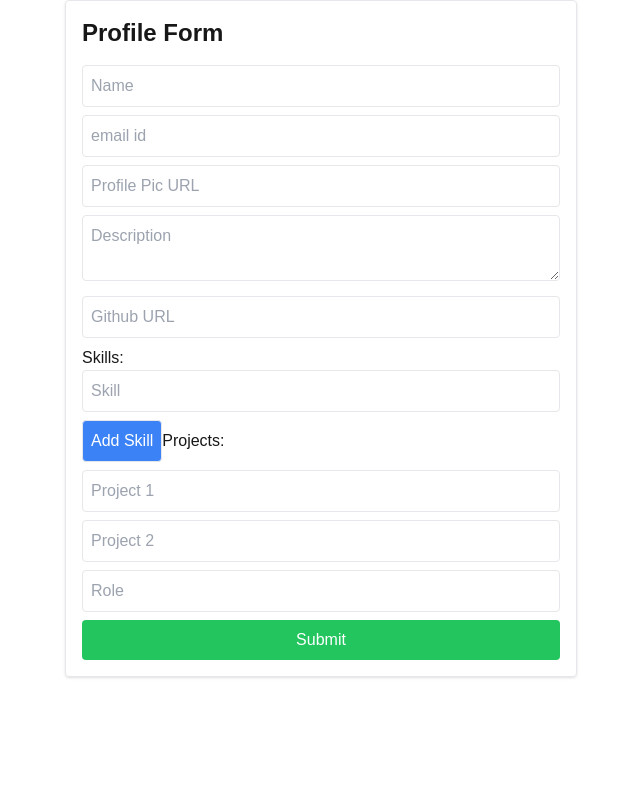
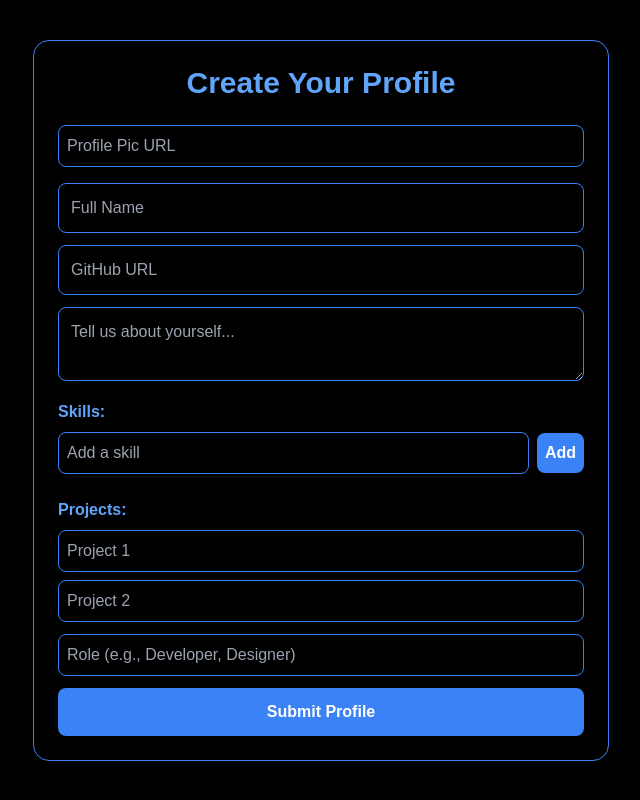
Before and after one commit to vanshs2022/UniCoLab-SPE, a Next.js app in the folder FrontPage/: page /explore/profile/edit in a window 1280 px wide. Shown: the whole page, without its empty margins (319-959 px from the left). Built offline with nearby package versions, Linux system fonts and the light colour scheme.

Commit message:
Updating profile page css

```diff
--- a/FrontPage/app/explore/profile/[id]/page.js
+++ b/FrontPage/app/explore/profile/[id]/page.js
@@ -2,6 +2,7 @@
 
 import { useParams } from "next/navigation";
 import { useState, useEffect } from "react";
+import Link from "next/link";
 
 export default function ProfilePage() {
   const { id } = useParams();
@@ -25,22 +26,86 @@ export default function ProfilePage() {
     if (id) fetchProfile();
   }, [id]);
 
-  if (loading) return <p>Loading...</p>;
-  if (!user) return <p>Profile not found</p>;
+  if (loading) return <p className="text-center text-gray-500">Loading...</p>;
+  if (!user) return <p className="text-center text-red-500">Profile not found</p>;
 
   return (
-    <div className="p-4">
-      <h1 className="text-2xl font-bold">Profile of {user.name || "N/A"}</h1>
+    <div className="flex justify-center items-center min-h-screen">
+      <div className="w-full max-w-3xl mx-auto p-6 bg-gray-900 text-white rounded-lg shadow-lg text-center">
+        <h1 className="text-3xl font-bold mb-4">{user.name || "N/A"}</h1>
         {user.profilePic && (
           <img
             src={user.profilePic}
             alt="Profile"
-          className="w-20 h-20 rounded-full mt-2"
+            className="w-24 h-24 rounded-full mx-auto border-2 border-blue-500"
           />
         )}
-      <p>
-        <strong>Role:</strong> {user.role || "N/A"}
-      </p>
+        <p className="text-gray-400 mt-2">{user.role || "N/A"}</p>
+        <p className="mt-4 text-gray-300">{user.description || "No description available."}</p>
+
+        {/* GitHub Link */}
+        {user.githubLink && (
+          <div className="mt-4">
+            <Link
+              href={user.githubLink}
+              target="_blank"
+              className="text-blue-400 hover:underline"
+            >
+              GitHub Profile
+            </Link>
+          </div>
+        )}
+
+        {/* Skills */}
+        <div className="mt-4">
+          <h3 className="text-lg font-semibold">Skills</h3>
+          <div className="flex flex-wrap justify-center gap-2 mt-2">
+            {user.skills.length > 0 ? (
+              user.skills.map((skill, index) => (
+                <span
+                  key={index}
+                  className="px-3 py-1 bg-blue-500 text-white text-sm rounded-full"
+                >
+                  {skill.name}
+                </span>
+              ))
+            ) : (
+              <p className="text-gray-400">No skills listed.</p>
+            )}
+          </div>
+        </div>
+
+        {/* Projects */}
+        <div className="mt-4">
+          <h3 className="text-lg font-semibold">Projects</h3>
+          <ul className="list-disc list-inside text-blue-400">
+            {user.projects.project1 && (
+              <li>
+                <Link href={user.projects.project1} target="_blank" className="hover:underline">
+                  Project 1
+                </Link>
+              </li>
+            )}
+            {user.projects.project2 && (
+              <li>
+                <Link href={user.projects.project2} target="_blank" className="hover:underline">
+                  Project 2
+                </Link>
+              </li>
+            )}
+          </ul>
+        </div>
+
+        {/* Connect Button */}
+        <a
+          href={`https://mail.google.com/mail/?view=cm&fs=1&to=${user.username}`}
+          target="_blank"
+          rel="noopener noreferrer"
+          className="mt-6 inline-block w-full bg-blue-500 hover:bg-blue-600 text-white py-2 rounded-lg text-center"
+        >
+          Connect
+        </a>
+      </div>
     </div>
   );
 }
--- a/FrontPage/app/explore/profile/edit/page.jsx
+++ b/FrontPage/app/explore/profile/edit/page.jsx
@@ -9,21 +9,30 @@ export default function ProfileForm() {
     profilePic: "",
     description: "",
     githubLink: "",
-    skills: [{ name: "" }],
+    skills: [], // Changed to an array of strings instead of objects
     projects: { project1: "", project2: "" },
     role: "",
   };
 
   const [formData, setFormData] = useState(initialFormData);
+  const [skillInput, setSkillInput] = useState("");
 
   const handleChange = (e) => {
     setFormData({ ...formData, [e.target.name]: e.target.value });
   };
 
-  const handleSkillChange = (index, value) => {
-    const newSkills = [...formData.skills];
-    newSkills[index].name = value;
-    setFormData({ ...formData, skills: newSkills });
+  const handleSkillAdd = () => {
+    if (skillInput.trim() !== "" && !formData.skills.includes(skillInput)) {
+      setFormData({ ...formData, skills: [...formData.skills, skillInput] });
+      setSkillInput("");
+    }
+  };
+
+  const handleSkillRemove = (skillName) => {
+    setFormData({
+      ...formData,
+      skills: formData.skills.filter((skill) => skill !== skillName),
+    });
   };
 
   const handleProjectChange = (key, value) => {
@@ -49,36 +58,122 @@ export default function ProfileForm() {
   };
 
   return (
-    <form onSubmit={handleSubmit} className="max-w-lg mx-auto p-4 border rounded shadow">
-      <h2 className="text-2xl font-bold mb-4">Profile Form</h2>
+    <div className="flex justify-center items-center min-h-screen bg-black p-6">
+      <form onSubmit={handleSubmit} className="w-full max-w-xl bg-black bg-opacity-80 p-6 rounded-2xl shadow-xl border border-blue-500 transform transition duration-500 hover:scale-105">
+        <h2 className="text-3xl font-bold text-center text-blue-400 mb-6">Create Your Profile</h2>
 
-      <input type="text" name="name" placeholder="Name" value={formData.name} onChange={handleChange} className="w-full p-2 mb-2 border rounded" required />
+        {/* Profile Pic */}
+        <div className="flex flex-col items-center mb-4">
+          {formData.profilePic && (
+            <img src={formData.profilePic} alt="Profile Preview" className="w-24 h-24 rounded-full shadow-md border-2 border-blue-500 mb-2" />
+          )}
+          <input
+            type="url"
+            name="profilePic"
+            placeholder="Profile Pic URL"
+            value={formData.profilePic}
+            onChange={handleChange}
+            className="w-full p-2 border border-blue-500 rounded-lg bg-black text-white focus:ring-2 focus:ring-blue-500 outline-none"
+          />
+        </div>
 
-      <input type="email" name="username" placeholder="email id" value={formData.username} onChange={handleChange} className="w-full p-2 mb-2 border rounded" required/>
+        {/* Name */}
+        <input
+          type="text"
+          name="name"
+          placeholder="Full Name"
+          value={formData.name}
+          onChange={handleChange}
+          className="w-full p-3 mb-3 border border-blue-500 rounded-lg bg-black text-white focus:ring-2 focus:ring-blue-500 outline-none"
+          required
+        />
 
-      <input type="url" name="profilePic" placeholder="Profile Pic URL" value={formData.profilePic} onChange={handleChange} className="w-full p-2 mb-2 border rounded" />
+        {/* GitHub URL */}
+        <input
+          type="url"
+          name="githubLink"
+          placeholder="GitHub URL"
+          value={formData.githubLink}
+          onChange={handleChange}
+          className="w-full p-3 mb-3 border border-blue-500 rounded-lg bg-black text-white focus:ring-2 focus:ring-blue-500 outline-none"
+        />
 
-      <textarea name="description" placeholder="Description" value={formData.description} onChange={handleChange} className="w-full p-2 mb-2 border rounded"></textarea>
+        {/* Description */}
+        <textarea
+          name="description"
+          placeholder="Tell us about yourself..."
+          value={formData.description}
+          onChange={handleChange}
+          className="w-full p-3 mb-3 border border-blue-500 rounded-lg bg-black text-white focus:ring-2 focus:ring-blue-500 outline-none"
+        ></textarea>
 
-      <input type="url" name="githubLink" placeholder="Github URL" value={formData.githubLink} onChange={handleChange} className="w-full p-2 mb-2 border rounded" />
+        {/* Skills */}
+        <label className="block text-blue-400 font-semibold mb-2">Skills:</label>
+        <div className="flex items-center gap-2 mb-3">
+          <input
+            type="text"
+            placeholder="Add a skill"
+            value={skillInput}
+            onChange={(e) => setSkillInput(e.target.value)}
+            className="w-full p-2 border border-blue-500 rounded-lg bg-black text-white focus:ring-2 focus:ring-blue-500 outline-none"
+          />
+          <button
+            type="button"
+            onClick={handleSkillAdd}
+            className="p-2 bg-blue-500 text-white font-semibold rounded-lg hover:bg-blue-600 transition duration-300"
+          >
+            Add
+          </button>
+        </div>
 
-      {/* Skills */}
-      <label>Skills:</label>
-      {formData.skills.map((skill, index) => (
-        <div key={index} className="flex mb-2">
-          <input type="text" placeholder="Skill" value={skill.name} onChange={(e) => handleSkillChange(index, e.target.value)} className="w-full p-2 border rounded" required />
+        {/* Display Added Skills as Bubbles */}
+        <div className="flex flex-wrap gap-2 mb-3">
+          {formData.skills.map((skill, index) => (
+            <span key={index} className="bg-blue-500 text-white px-3 py-1 rounded-full flex items-center gap-2">
+              {skill}
+              <button
+                type="button"
+                onClick={() => handleSkillRemove(skill)}
+                className="text-black bg-white rounded-full px-2 py-0.5 text-xs hover:bg-red-500 hover:text-white transition duration-300"
+              >
+                ×
+              </button>
+            </span>
+          ))}
         </div>
-      ))}
-      <button type="button" onClick={() => setFormData({ ...formData, skills: [...formData.skills, { name: "" }] })} className="mb-2 p-2 border rounded bg-blue-500 text-white">Add Skill</button>
 
-      {/* Projects */}
-      <label>Projects:</label>
-      <input type="text" placeholder="Project 1" value={formData.projects.project1} onChange={(e) => handleProjectChange("project1", e.target.value)} className="w-full p-2 mb-2 border rounded" />
-      <input type="text" placeholder="Project 2" value={formData.projects.project2} onChange={(e) => handleProjectChange("project2", e.target.value)} className="w-full p-2 mb-2 border rounded" />
+        {/* Projects */}
+        <label className="block text-blue-400 font-semibold mb-2">Projects:</label>
+        <input
+          type="text"
+          placeholder="Project 1"
+          value={formData.projects.project1}
+          onChange={(e) => handleProjectChange("project1", e.target.value)}
+          className="w-full p-2 mb-2 border border-blue-500 rounded-lg bg-black text-white focus:ring-2 focus:ring-blue-500 outline-none"
+        />
+        <input
+          type="text"
+          placeholder="Project 2"
+          value={formData.projects.project2}
+          onChange={(e) => handleProjectChange("project2", e.target.value)}
+          className="w-full p-2 mb-3 border border-blue-500 rounded-lg bg-black text-white focus:ring-2 focus:ring-blue-500 outline-none"
+        />
 
-      <input type="text" name="role" placeholder="Role" value={formData.role} onChange={handleChange} className="w-full p-2 mb-2 border rounded" />
+        {/* Role */}
+        <input
+          type="text"
+          name="role"
+          placeholder="Role (e.g., Developer, Designer)"
+          value={formData.role}
+          onChange={handleChange}
+          className="w-full p-2 mb-3 border border-blue-500 rounded-lg bg-black text-white focus:ring-2 focus:ring-blue-500 outline-none"
+        />
 
-      <button type="submit" className="w-full p-2 bg-green-500 text-white rounded">Submit</button>
-    </form>
+        {/* Submit Button */}
+        <button type="submit" className="w-full p-3 bg-blue-500 text-white font-bold rounded-lg shadow-lg hover:bg-blue-600 transition duration-300">
+          Submit Profile
+        </button>
+      </form>
+    </div>
   );
 }
```
Also changed, not shown: 1 other file (tests, documents, lock files or other folders). Lines whose indentation alone changed are shown as unchanged.
